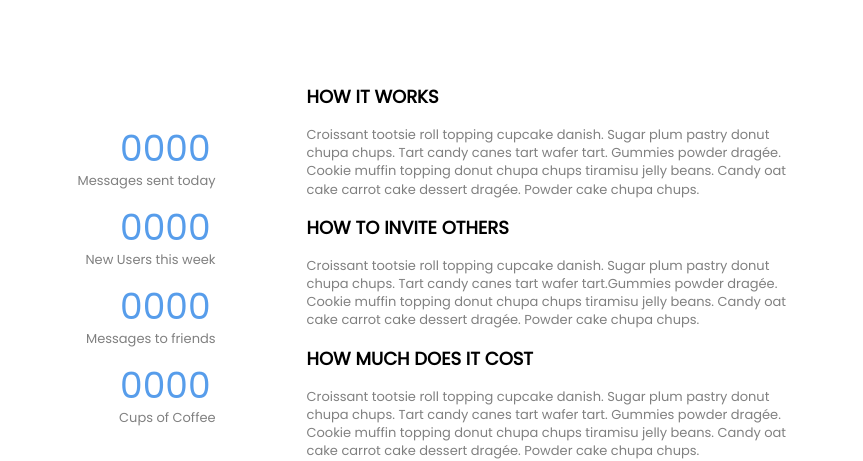
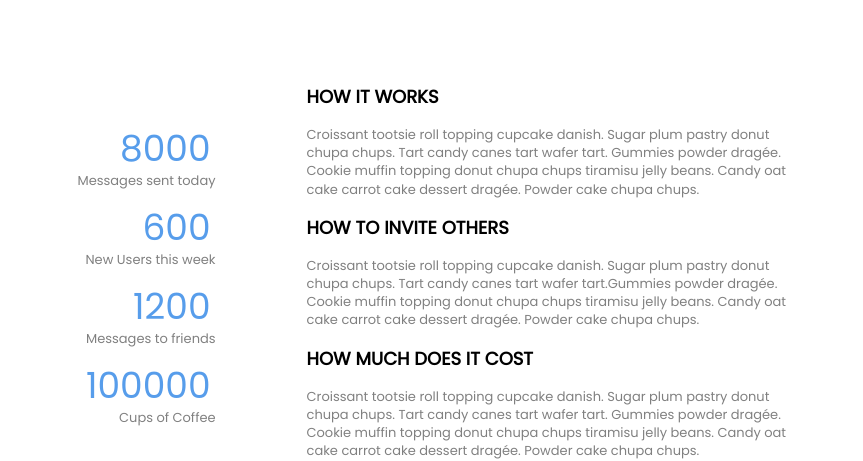
Before and after one commit to elisamartin/Project-Week-Safe-Space, a website: page index.html in a window 1280 px wide. Shown: the part 2560-3021 px from the top of the page, without its empty margins (208-1071 px from the left). Drawn offline with nearby package versions, Linux system fonts and the light colour scheme.

Commit message:
Animation in FAQ stats

```diff
--- a/index.html
+++ b/index.html
@@ -11,8 +11,8 @@
     <link rel="shortcut icon" type="image/png" href="img/love.png" />
 
     <link rel="stylesheet" href="css/index.css">
+    <script src="https://code.jquery.com/jquery-3.3.1.min.js"></script>
     <script src="index.js" async></script>
-
 </head>
 <body>
 
@@ -128,13 +128,13 @@
 
         <section class="faq-section">
             <div class="faq-stats">
-                <h1>0000</h1>
+                <h1 class="counter" data-num="8000">0000</h1>
                 <p>Messages sent today</p>
-                <h1>0000</h1>
+                <h1 class="counter" data-num="600">0000</h1>
                 <p>New Users this week</p>
-                <h1>0000</h1>
+                <h1 class="counter" data-num="1200">0000</h1>
                 <p>Messages to friends</p>
-                <h1>0000</h1>
+                <h1 class="counter" data-num="100000">0000</h1>
                 <p>Cups of Coffee</p>
             </div>
             <div class="faq-questions">
--- a/index.js
+++ b/index.js
@@ -0,0 +1,23 @@
+// Nav animation
+
+// FAQ counter
+
+$('.counter').each(function() {
+	var $this = $(this),
+		countTo = $this.attr('data-num');
+
+	$({ countNum: $this.text() }).animate(
+		{
+			countNum: countTo
+		},
+		{
+			duration: 5000,
+			step: function() {
+				$this.text(Math.floor(this.countNum));
+			},
+			complete: function() {
+				$this.text(this.countNum);
+			}
+		}
+	);
+});
--- a/package.json
+++ b/package.json
@@ -21,5 +21,8 @@
     "eslint": "^5.13.0",
     "eslint-config-airbnb-base": "^13.1.0",
     "eslint-plugin-import": "^2.16.0"
+  },
+  "dependencies": {
+    "jquery": "^3.3.1"
   }
 }
```
Also changed, not shown: 1 other file.
